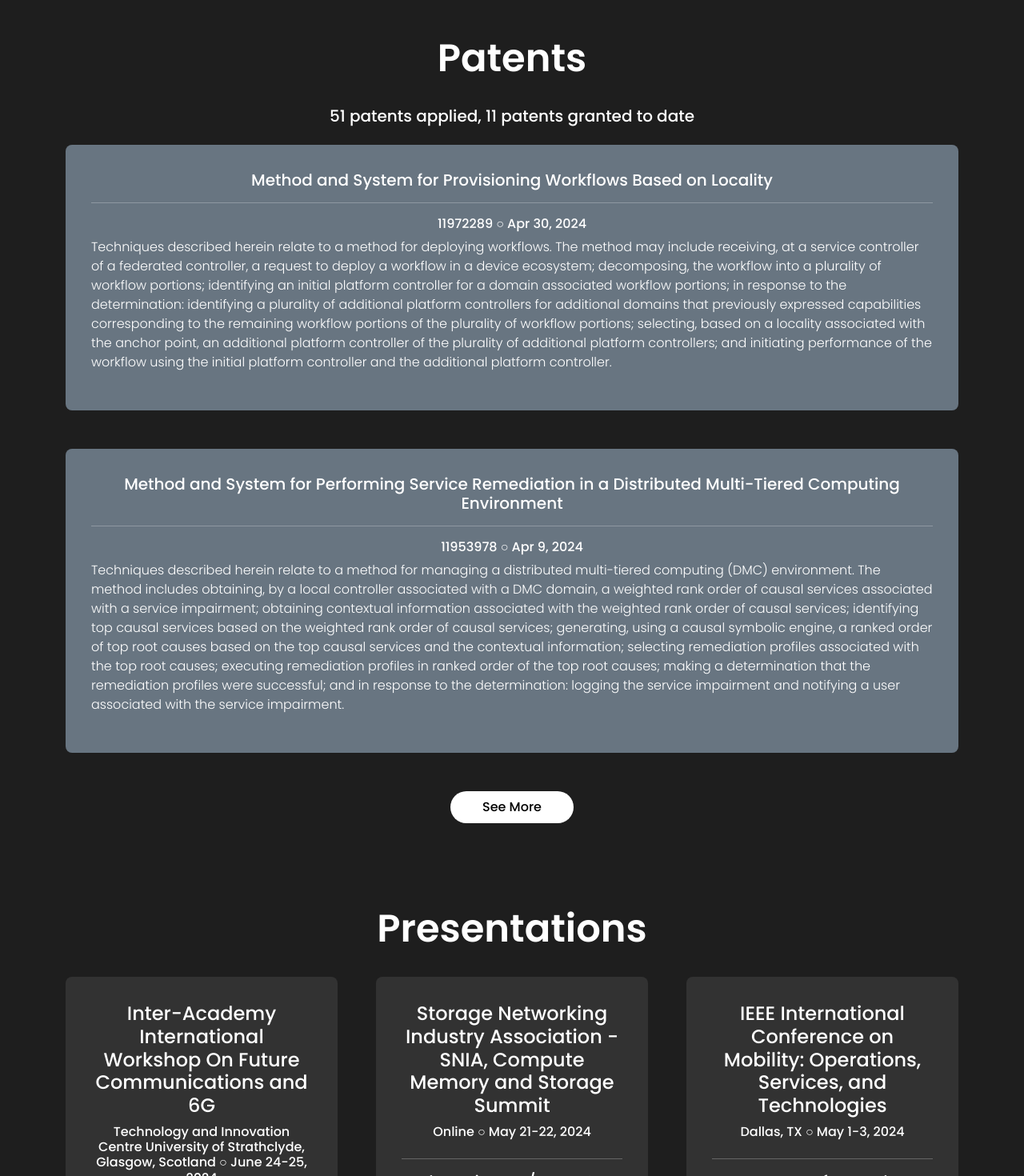
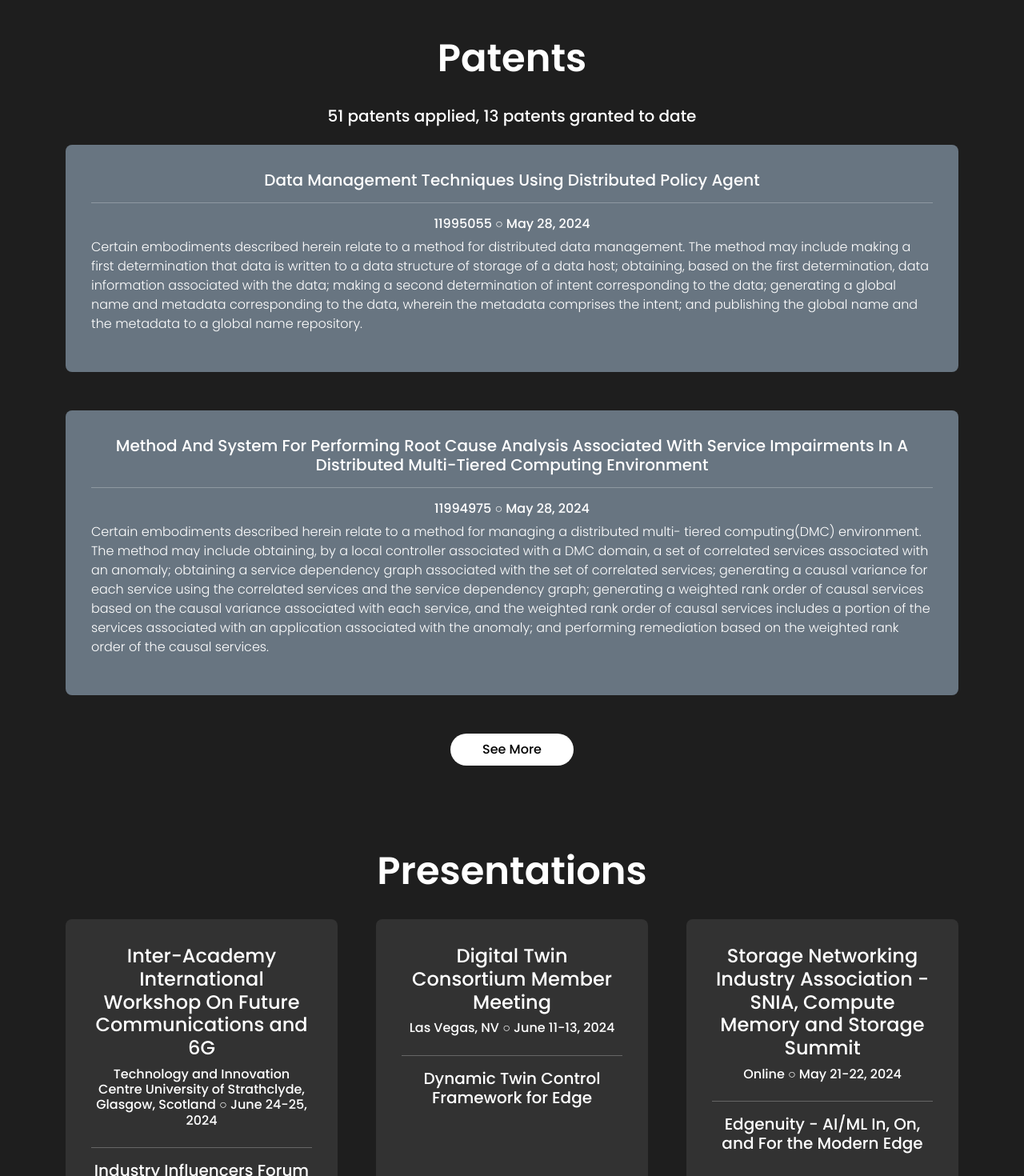
Before and after one commit to nicolewhitee/jw-portfolio, a React (Create React App) app: page / in a window 1280 px wide. Shown: the part 4040-5510 px from the top of the page at 80% size. Built offline with nearby package versions, Linux system fonts and the light colour scheme.

Commit message:
Update patents, presentation, and footer

```diff
--- a/src/components/Footer/footer.js
+++ b/src/components/Footer/footer.js
@@ -4,7 +4,7 @@ import './footer.css';
 const Footer = () => {
     return (
         <footer className='footer'>
-            Copyright &#169; 2023 Jeff White. All right received.
+            Copyright &#169; 2024 Jeff White. All Rights Received.
         </footer>
     );
 }
--- a/src/components/Patents/patents.js
+++ b/src/components/Patents/patents.js
@@ -15,7 +15,7 @@ const Patents = () => {
         <>
             <section id='patents'>
                 <div className="headerTitle" aria-level="1" role="heading">Patents</div>
-                <div className="h5 mb-4">51 patents applied, 11 patents granted to date</div>
+                <div className="h5 mb-4">51 patents applied, 13 patents granted to date</div>
                 <div className="container">
                     <div className="row display-flex g-5">
                         {patentsArray.slice(0, next).map((patent, index) => {
--- a/src/components/Patents/patentsArray.js
+++ b/src/components/Patents/patentsArray.js
@@ -1,4 +1,16 @@
 const patentsArray = [
+    {
+        title: 'Data Management Techniques Using Distributed Policy Agent',
+        patentId: '11995055',
+        dateIssued: 'May 28, 2024',
+        description: 'Certain embodiments described herein relate to a method for distributed data management. The method may include making a first determination that data is written to a data structure of storage of a data host; obtaining, based on the first determination, data information associated with the data; making a second determination of intent corresponding to the data; generating a global name and metadata corresponding to the data, wherein the metadata comprises the intent; and publishing the global name and the metadata to a global name repository.'
+    },
+    {
+        title: 'Method And System For Performing Root Cause Analysis Associated With Service Impairments In A Distributed Multi-Tiered Computing Environment',
+        patentId: '11994975',
+        dateIssued: 'May 28, 2024',
+        description: 'Certain embodiments described herein relate to a method for managing a distributed multi- tiered computing(DMC) environment. The method may include obtaining, by a local controller associated with a DMC domain, a set of correlated services associated with an anomaly; obtaining a service dependency graph associated with the set of correlated services; generating a causal variance for each service using the correlated services and the service dependency graph; generating a weighted rank order of causal services based on the causal variance associated with each service, and the weighted rank order of causal services includes a portion of the services associated with an application associated with the anomaly; and performing remediation based on the weighted rank order of the causal services.'
+    },
     {
         title: 'Method and System for Provisioning Workflows Based on Locality',
         patentId: '11972289',
@@ -186,11 +198,6 @@ const patentsArray = [
         dateIssued: 'Apr 15, 2022'
     },
     {
-        title: 'Method and System for Performing Root Cause Analysis Associated with Service Impairments in a Distributed Multi-Tiered Computing Environment',
-        patentId: '17/722093',
-        dateIssued: 'Apr 15, 2022'
-    },
-    {
         title: 'Method and System for Performing Anomaly Detection in a Distributed Multi-Tiered Computing Environment',
         patentId: '17/722109',
         dateIssued: 'Apr 15, 2022'
@@ -236,11 +243,6 @@ const patentsArray = [
         dateIssued: 'Oct 20, 2021'
     },
     {
-        title: 'Data Management Techniques Using Distributed Policy Agent',
-        patentId: '17/386359',
-        dateIssued: 'Jul 27, 2021'
-    },
-    {
         title: 'Autonomic Detection and Correction of Artificial Intelligence Model Drift',
         patentId: '17/378844',
         dateIssued: 'Jul 19, 2021'
--- a/src/components/Presentations/presentationsArray.js
+++ b/src/components/Presentations/presentationsArray.js
@@ -5,6 +5,13 @@ const presentationsArray = [
         title: 'Industry Influencers Forum - Emerging Opportunities in AI, Networking, THz, Advanced Computation and Vehicles for Greater Industry Engagement and International Collaboration',
         date: 'June 24-25, 2024',
         link: 'https://fws.eee.strath.ac.uk/'
+    },
+    {
+        event: 'Digital Twin Consortium Member Meeting',
+        location: 'Las Vegas, NV',
+        title: 'Dynamic Twin Control Framework for Edge',
+        date: 'June 11-13, 2024',
+        link: 'https://www.digitaltwinconsortium.org/events/q2-member-meeting-2024/'
     },
     {
         event: 'Storage Networking Industry Association - SNIA, Compute Memory and Storage Summit',
```
